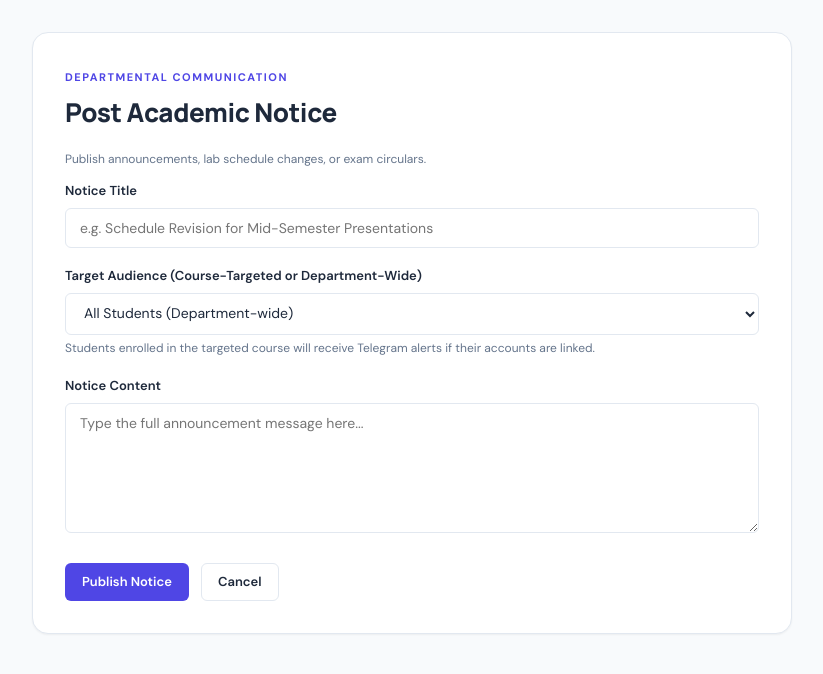
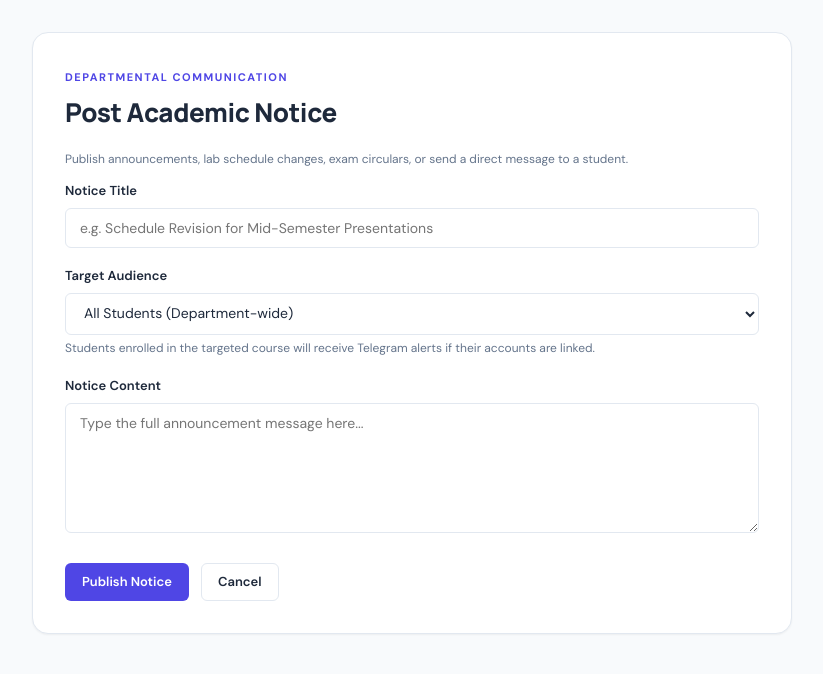
Before and after one commit to IshaDagar2005/CampusConnect, a Flask app: page /notices/new in a window 1280 px wide. Shown: the part 83-757 px from the top of the page, without its empty margins (228-1051 px from the left). Run offline with Flask 3, Linux system fonts and the light colour scheme; a user stored in the database is signed in.

Commit message:
Updated app.py, templates/notice_new.html, templates/notices.html, templates/telegram.html, tests.py and test_requirements_benchmarks.py

```diff
--- a/app.py
+++ b/app.py
@@ -352,6 +352,15 @@ def notify_notice_published(notice):
         students = User.query.filter_by(role="student").all()
         for s in students:
             send_telegram(s, text)
+    elif notice.audience.startswith("student:"):
+        # Direct message to a single student
+        try:
+            sid = int(notice.audience.split(":", 1)[1])
+            student = db.session.get(User, sid)
+            if student:
+                send_telegram(student, text)
+        except (ValueError, TypeError):
+            pass
     else:
         try:
             cid = int(notice.audience)
@@ -590,9 +599,12 @@ def dashboard():
     submission_rate = round((submitted_count / total_assigned * 100), 1) if total_assigned > 0 else 0
 
     # Targeted Notices (Section VI-B.4, TC7)
+    student_audience_tag = f"student:{current_user.user_id}"
     notices = (
         Notice.query.filter(
-            (Notice.audience == "all") | (Notice.audience.in_([str(cid) for cid in course_ids]))
+            (Notice.audience == "all")
+            | (Notice.audience.in_([str(cid) for cid in course_ids]))
+            | (Notice.audience == student_audience_tag)
         )
         .order_by(Notice.publish_date.desc())
         .limit(5)
@@ -969,8 +981,13 @@ def notices_list():
     if current_user.role == "student":
         enrolments = Enrolment.query.filter_by(student_id=current_user.user_id).all()
         c_ids = [str(e.course_id) for e in enrolments]
+        student_audience = f"student:{current_user.user_id}"
         notices = (
-            Notice.query.filter((Notice.audience == "all") | (Notice.audience.in_(c_ids)))
+            Notice.query.filter(
+                (Notice.audience == "all")
+                | (Notice.audience.in_(c_ids))
+                | (Notice.audience == student_audience)
+            )
             .order_by(Notice.publish_date.desc())
             .all()
         )
@@ -988,6 +1005,20 @@ def notice_new():
     else:
         courses = Course.query.all()
 
+    # Gather students that this faculty/admin can message directly
+    if current_user.role == "faculty":
+        course_ids = [c.course_id for c in courses]
+        enrolled_student_ids = (
+            db.session.query(Enrolment.student_id)
+            .filter(Enrolment.course_id.in_(course_ids))
+            .distinct()
+            .all()
+        ) if course_ids else []
+        student_ids = [sid for (sid,) in enrolled_student_ids]
+        students = User.query.filter(User.user_id.in_(student_ids)).order_by(User.full_name.asc()).all() if student_ids else []
+    else:
+        students = User.query.filter_by(role="student").order_by(User.full_name.asc()).all()
+
     if request.method == "POST":
         title = request.form.get("title", "").strip()
         body = request.form.get("body", "").strip()
@@ -995,7 +1026,7 @@ def notice_new():
 
         if not title or not body:
             flash("Title and body are required.", "error")
-            return render_template("notice_new.html", courses=courses)
+            return render_template("notice_new.html", courses=courses, students=students)
 
         notice = Notice(
             created_by=current_user.user_id,
@@ -1011,7 +1042,7 @@ def notice_new():
         flash("Notice published successfully.", "success")
         return redirect(url_for("notices_list"))
 
-    return render_template("notice_new.html", courses=courses)
+    return render_template("notice_new.html", courses=courses, students=students)
 
 
 @app.route("/notices/<int:notice_id>/delete", methods=["POST"])
@@ -1190,22 +1221,17 @@ def telegram_unlink():
     return redirect(url_for("telegram_page"))
 
 
-@app.route("/telegram/webhook", methods=["POST"])
-def telegram_webhook():
-    """Processes bot updates via Telegram webhook."""
-    secret = os.getenv("TELEGRAM_WEBHOOK_SECRET", "").strip()
-    if secret:
-        hdr = request.headers.get("X-Telegram-Bot-Api-Secret-Token", "")
-        if hdr != secret:
-            abort(403)
-
-    data = request.get_json(silent=True) or {}
+def process_telegram_update(data):
+    """Core logic shared by webhook and polling: processes a single Telegram update dict.
+
+    Returns a reply string (or None) and a bool indicating success.
+    """
     message = data.get("message", {})
     chat_id = message.get("chat", {}).get("id")
     text = (message.get("text") or "").strip()
 
     if not chat_id or not text:
-        return jsonify({"ok": True})
+        return None
 
     bot_token = os.getenv("TELEGRAM_BOT_TOKEN", "").strip()
 
@@ -1217,7 +1243,7 @@ def telegram_webhook():
                     json={"chat_id": chat_id, "text": msg, "parse_mode": "HTML"},
                     timeout=8,
                 )
-            except requests.RequestException:
+            except Exception:
                 pass
 
     if text.startswith("/start"):
@@ -1226,20 +1252,20 @@ def telegram_webhook():
             "To link your account, generate a one-time code on the portal (under the Telegram page) and send:\n"
             "<code>/link YOUR_CODE</code>"
         )
-        return jsonify({"ok": True})
+        return "start"
 
     if text.startswith("/link"):
         parts = text.split(maxsplit=1)
         if len(parts) < 2:
             reply("Please provide your code. Example: <code>/link abc123xyz</code>")
-            return jsonify({"ok": True})
+            return "link_no_code"
 
         code_val = parts[1].strip()
         code_record = TelegramCode.query.filter_by(code=code_val, used=False).first()
 
         if not code_record or code_record.expires_at < datetime.utcnow():
             reply("This code is invalid or has expired. Please generate a new code in CampusConnect.")
-            return jsonify({"ok": True})
+            return "link_expired"
 
         # Link chat ID to authenticated user
         link = TelegramLink.query.filter_by(user_id=code_record.user_id).first()
@@ -1259,15 +1285,91 @@ def telegram_webhook():
         code_record.used = True
         db.session.commit()
 
-        user = User.query.get(code_record.user_id)
+        user = db.session.get(User, code_record.user_id)
         reply(
             f"Success! Your Telegram account has been linked to {user.full_name} ({user.email}). "
             f"You will now receive notifications for new tasks, deadlines, and announcements."
         )
-        return jsonify({"ok": True})
+        return "linked"
 
     reply("Unrecognized command. Use /start for instructions or /link <code> to connect your account.")
+    return "unknown"
+
+
+@app.route("/telegram/webhook", methods=["POST"])
+def telegram_webhook():
+    """Processes bot updates via Telegram webhook."""
+    secret = os.getenv("TELEGRAM_WEBHOOK_SECRET", "").strip()
+    if secret:
+        hdr = request.headers.get("X-Telegram-Bot-Api-Secret-Token", "")
+        if hdr != secret:
+            abort(403)
+
+    data = request.get_json(silent=True) or {}
+    process_telegram_update(data)
     return jsonify({"ok": True})
+
+
+@app.route("/telegram/poll", methods=["POST"])
+@login_required
+def telegram_poll():
+    """Fetches pending updates from Telegram via getUpdates (for local development).
+
+    This replaces the need for a publicly accessible webhook URL.
+    Users generate a code on the portal, send /link <code> to the bot in Telegram,
+    then click 'Check for Linking Requests' on this page to pull and process those messages.
+    """
+    bot_token = os.getenv("TELEGRAM_BOT_TOKEN", "").strip()
+    if not bot_token:
+        flash("Telegram bot token is not configured.", "error")
+        return redirect(url_for("telegram_page"))
+
+    try:
+        res = requests.get(
+            f"https://api.telegram.org/bot{bot_token}/getUpdates",
+            params={"timeout": 2},
+            timeout=10,
+        )
+        result = res.json()
+    except Exception:
+        flash("Could not reach the Telegram API. Please check your internet connection.", "error")
+        return redirect(url_for("telegram_page"))
+
+    if not result.get("ok"):
+        flash("Telegram API returned an error. Verify the bot token.", "error")
+        return redirect(url_for("telegram_page"))
+
+    updates = result.get("result", [])
+    processed = 0
+    linked = 0
+    last_update_id = None
+
+    for update in updates:
+        last_update_id = update.get("update_id")
+        outcome = process_telegram_update(update)
+        if outcome:
+            processed += 1
+        if outcome == "linked":
+            linked += 1
+
+    # Acknowledge processed updates so they are not returned again
+    if last_update_id is not None:
+        try:
+            requests.get(
+                f"https://api.telegram.org/bot{bot_token}/getUpdates",
+                params={"offset": last_update_id + 1, "timeout": 1},
+                timeout=10,
+            )
+        except Exception:
+            pass
+
+    if linked > 0:
+        flash(f"Telegram account linked successfully. Processed {processed} message(s).", "success")
+    elif processed > 0:
+        flash(f"Processed {processed} pending Telegram message(s). No new linking requests found.", "info")
+    else:
+        flash("No pending Telegram messages found. Make sure you sent /link <code> to the bot first.", "info")
+    return redirect(url_for("telegram_page"))
 
 
 @app.route("/telegram/reminders", methods=["POST", "GET"])
--- a/templates/notice_new.html
+++ b/templates/notice_new.html
@@ -6,7 +6,7 @@
 <div class="form-card wide">
   <span class="section-label">Departmental Communication</span>
   <h1>Post Academic Notice</h1>
-  <p class="text-muted text-sm">Publish announcements, lab schedule changes, or exam circulars.</p>
+  <p class="text-muted text-sm">Publish announcements, lab schedule changes, exam circulars, or send a direct message to a student.</p>
 
   <form method="post" action="{{ url_for('notice_new') }}">
     <div class="form-group">
@@ -15,15 +15,31 @@
     </div>
 
     <div class="form-group">
-      <label class="form-label" for="audience">Target Audience (Course-Targeted or Department-Wide)</label>
-      <select class="form-select" id="audience" name="audience">
+      <label class="form-label" for="audience">Target Audience</label>
+      <select class="form-select" id="audience" name="audience" onchange="toggleStudentSelect(this.value)">
         <option value="all">All Students (Department-wide)</option>
         {% for c in courses %}
           <option value="{{ c.course_id }}">{{ c.course_code }} - {{ c.course_name }} (Section {{ c.section or 'Default' }})</option>
         {% endfor %}
+        {% if students %}
+          <option value="__student__">Direct Message to a Student</option>
+        {% endif %}
       </select>
       <div class="form-help">Students enrolled in the targeted course will receive Telegram alerts if their accounts are linked.</div>
     </div>
+
+    {% if students %}
+    <div class="form-group" id="studentSelectGroup" style="display: none;">
+      <label class="form-label" for="student_id">Select Student</label>
+      <select class="form-select" id="student_id" name="student_id">
+        <option value="">-- Choose a student --</option>
+        {% for s in students %}
+          <option value="{{ s.user_id }}">{{ s.full_name }} ({{ s.email }})</option>
+        {% endfor %}
+      </select>
+      <div class="form-help">This message will be visible only to the selected student and will appear on their notice board and dashboard.</div>
+    </div>
+    {% endif %}
 
     <div class="form-group">
       <label class="form-label" for="body">Notice Content</label>
@@ -36,4 +52,38 @@
     </div>
   </form>
 </div>
+
+<script>
+function toggleStudentSelect(val) {
+  var group = document.getElementById('studentSelectGroup');
+  var audienceSelect = document.getElementById('audience');
+  var studentSelect = document.getElementById('student_id');
+  if (group) {
+    if (val === '__student__') {
+      group.style.display = '';
+    } else {
+      group.style.display = 'none';
+      if (studentSelect) studentSelect.value = '';
+    }
+  }
+}
+
+// Before submit, rewrite the audience value if a student is selected
+document.querySelector('form').addEventListener('submit', function(e) {
+  var audienceSelect = document.getElementById('audience');
+  var studentSelect = document.getElementById('student_id');
+  if (audienceSelect.value === '__student__' && studentSelect && studentSelect.value) {
+    audienceSelect.value = 'student:' + studentSelect.value;
+    // Create a hidden input since select value was changed dynamically
+    var hidden = document.createElement('input');
+    hidden.type = 'hidden';
+    hidden.name = 'audience';
+    hidden.value = 'student:' + studentSelect.value;
+    this.appendChild(hidden);
+  } else if (audienceSelect.value === '__student__' && (!studentSelect || !studentSelect.value)) {
+    e.preventDefault();
+    alert('Please select a student to send the direct message to.');
+  }
+});
+</script>
 {% endblock %}
--- a/templates/notices.html
+++ b/templates/notices.html
@@ -43,6 +43,8 @@
             <td>
               {% if n.audience == 'all' %}
                 <span class="badge badge-published">All Students</span>
+              {% elif n.audience.startswith('student:') %}
+                <span class="badge badge-pending">Direct Message</span>
               {% else %}
                 <span class="badge badge-draft">Course Enrolled</span>
               {% endif %}
--- a/tests.py
+++ b/tests.py
@@ -14,6 +14,7 @@ os.environ["SECRET_KEY"] = "test-secret-key-12345"
 os.environ["DATABASE_URL"] = "sqlite:///:memory:"
 os.environ["FLASK_DEBUG"] = "0"
 os.environ["TELEGRAM_BOT_TOKEN"] = "mock_telegram_token"
+os.environ["TELEGRAM_WEBHOOK_SECRET"] = ""
 
 from app import app, db, User, Course, Enrolment, Task, Submission, Notice, TelegramLink, TelegramCode, send_telegram
 
--- a/tests_requirements_benchmarks.py
+++ b/tests_requirements_benchmarks.py
@@ -17,6 +17,7 @@ os.environ["SECRET_KEY"] = "verification-test-secret-key-2026"
 os.environ["DATABASE_URL"] = "sqlite:///:memory:"
 os.environ["FLASK_DEBUG"] = "0"
 os.environ["TELEGRAM_BOT_TOKEN"] = "mock_test_bot_token"
+os.environ["TELEGRAM_WEBHOOK_SECRET"] = ""
 
 from app import (
     app,
```
Also changed, not shown: templates/telegram.html (+8 -0 lines).
